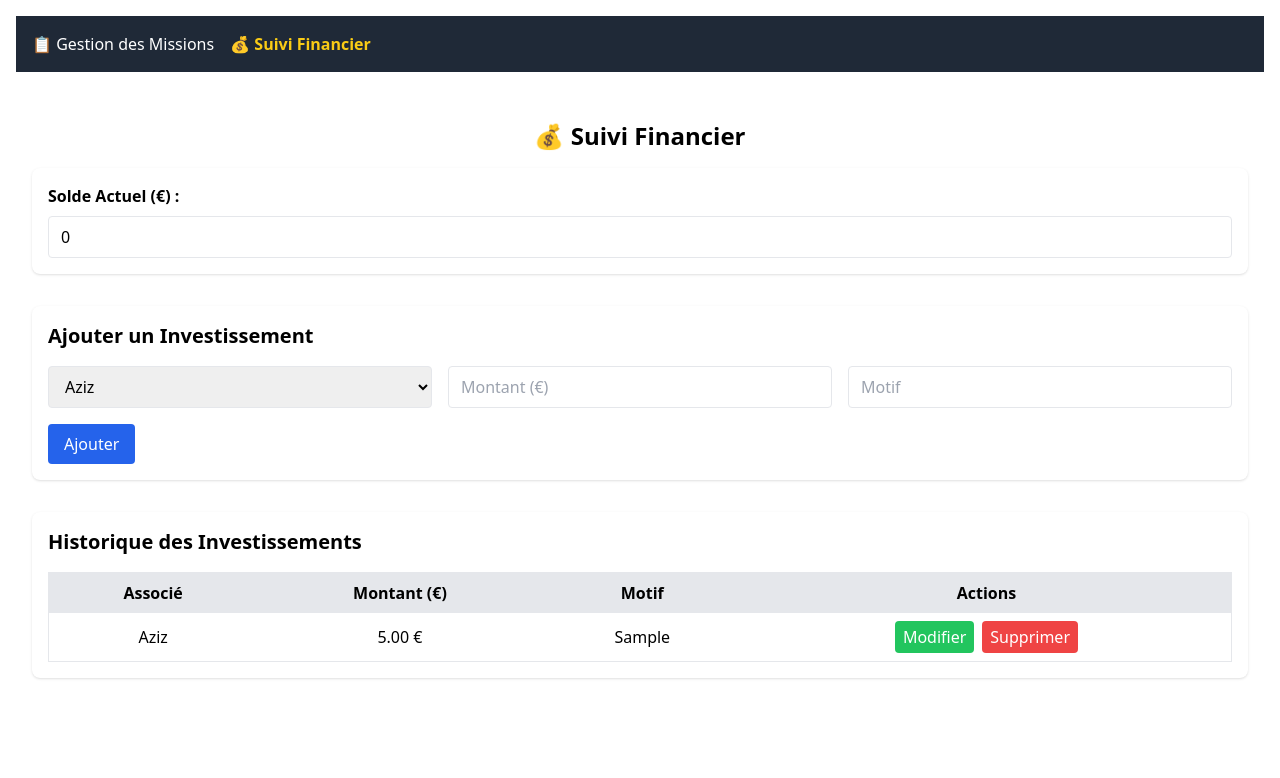
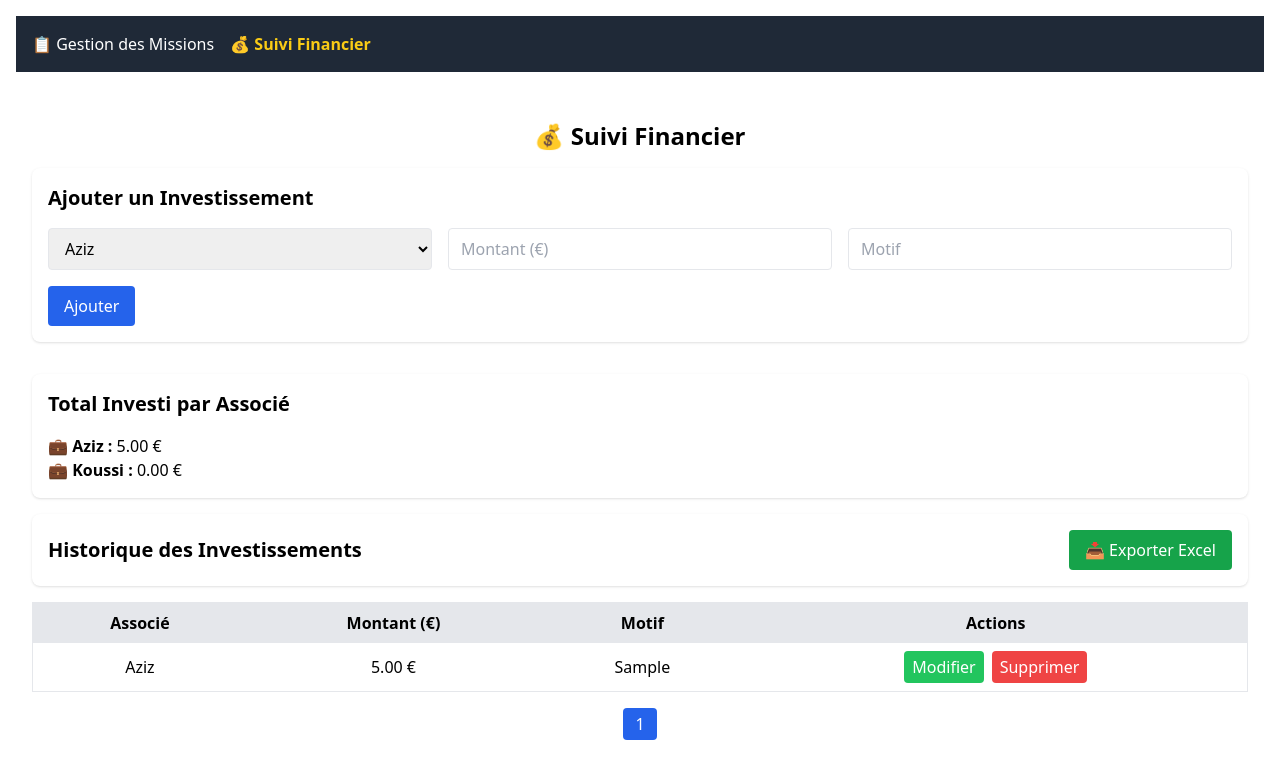
Before and after one commit to azizbelkacemi96/The_Movers, a React (Create React App) app: page /finance in a window 1280 px wide. Both pictures are taken after typing "5", "Sample" into the empty fields and a click on the button "Ajouter". Shown: the top 778 px of the page. Built offline with nearby package versions, Linux system fonts and the light colour scheme.

Commit message:
add export exel on finance

```diff
--- a/src/App.js
+++ b/src/App.js
@@ -47,6 +47,10 @@ function MainLayout() {
     setIsModalOpen(false);
   };
 
+  // Tri des missions par ordre chronologique décroissant
+  const missionsTriees = [...(missionsFiltrees.length > 0 ? missionsFiltrees : missions)]
+    .sort((a, b) => new Date(b.date) - new Date(a.date));
+
   return (
     <div className="container mx-auto p-4">
       <nav className="bg-gray-800 p-4 mb-4 text-white flex justify-between">
@@ -72,9 +76,7 @@ function MainLayout() {
           path="/"
           element={
             <>
-              <MissionForm
-                addMission={addMission}
-              />
+              <MissionForm addMission={addMission} />
               <MissionFilter
                 onFilter={(filters) => {
                   let resultats = [...missions];
@@ -101,7 +103,7 @@ function MainLayout() {
                 clients={missions.map(m => m.client).filter(Boolean)}
               />
               <MissionList
-                missions={missionsFiltrees.length > 0 ? missionsFiltrees : missions}
+                missions={missionsTriees}
                 deleteMission={deleteMission}
                 editMission={editMission}
               />
--- a/src/components/Finance.js
+++ b/src/components/Finance.js
@@ -1,14 +1,26 @@
 import React, { useState, useEffect } from 'react';
 import InvestissementEditModal from './InvestissementEditModal';
+import * as XLSX from 'xlsx';
+import { saveAs } from 'file-saver';
 
 function Finance() {
-  const [solde, setSolde] = useState(0);
-  const [investissements, setInvestissements] = useState([]);
+  const [investissements, setInvestissements] = useState(() => {
+    const saved = localStorage.getItem("investissements");
+    return saved ? JSON.parse(saved) : [];
+  });
+
   const [newInvestissement, setNewInvestissement] = useState({
     associe: 'Aziz', montant: '', motif: ''
   });
+
   const [isModalOpen, setIsModalOpen] = useState(false);
   const [currentInvestissement, setCurrentInvestissement] = useState(null);
+  const [currentPage, setCurrentPage] = useState(1);
+  const investissementsParPage = 5;
+
+  useEffect(() => {
+    localStorage.setItem("investissements", JSON.stringify(investissements));
+  }, [investissements]);
 
   const handleChange = (e) => {
     const { name, value } = e.target;
@@ -50,16 +62,24 @@ function Finance() {
     .filter(inv => inv.associe === nom)
     .reduce((total, inv) => total + inv.montant, 0).toFixed(2);
 
+  const indexDernier = currentPage * investissementsParPage;
+  const indexPremier = indexDernier - investissementsParPage;
+  const investissementsCourants = investissements.slice(indexPremier, indexDernier);
+  const totalPages = Math.ceil(investissements.length / investissementsParPage);
+
+  const exportToExcel = () => {
+    const worksheet = XLSX.utils.json_to_sheet(investissements);
+    const workbook = XLSX.utils.book_new();
+    XLSX.utils.book_append_sheet(workbook, worksheet, "Investissements");
+
+    const excelBuffer = XLSX.write(workbook, { bookType: 'xlsx', type: 'array' });
+    const data = new Blob([excelBuffer], { type: 'application/octet-stream' });
+    saveAs(data, `investissements_${new Date().toISOString().slice(0,10)}.xlsx`);
+  };
+
   return (
     <div className="container mx-auto p-4">
       <h1 className="text-2xl font-bold text-center my-4">💰 Suivi Financier</h1>
-
-      <div className="bg-white shadow p-4 rounded-lg mb-8">
-        <label className="font-semibold">Solde Actuel (€) :</label>
-        <input type="number" className="border rounded px-3 py-2 w-full mt-2"
-          value={solde} onChange={(e) => setSolde(parseFloat(e.target.value) || 0)}
-        />
-      </div>
 
       <div className="bg-white shadow p-4 rounded-lg mb-8">
         <h2 className="text-xl font-semibold mb-4">Ajouter un Investissement</h2>
@@ -82,9 +102,18 @@ function Finance() {
         <button className="bg-blue-600 text-white px-4 py-2 rounded" onClick={addInvestissement}>Ajouter</button>
       </div>
 
-      <div className="bg-white shadow p-4 rounded-lg">
-        <h2 className="text-xl font-semibold mb-4">Historique des Investissements</h2>
-        <table className="min-w-full table-auto border">
+      <div className="bg-white shadow p-4 rounded-lg mb-4">
+        <h2 className="text-xl font-semibold mb-4">Total Investi par Associé</h2>
+        <p>💼 <strong>Aziz :</strong> {totalInvestiParAssocie('Aziz')} €</p>
+        <p>💼 <strong>Koussi :</strong> {totalInvestiParAssocie('Koussi')} €</p>
+      </div>
+
+      <div className="bg-white shadow p-4 rounded-lg flex justify-between items-center">
+        <h2 className="text-xl font-semibold">Historique des Investissements</h2>
+        <button onClick={exportToExcel} className="bg-green-600 text-white px-4 py-2 rounded">📥 Exporter Excel</button>
+      </div>
+
+      <table className="min-w-full table-auto border my-4">
         <thead className="bg-gray-200">
           <tr>
             <th className="px-4 py-2">Associé</th>
@@ -94,19 +123,28 @@ function Finance() {
           </tr>
         </thead>
         <tbody>
-            {investissements.map((inv, idx) => (
+          {investissementsCourants.map((inv, idx) => (
             <tr key={idx} className="text-center border-b hover:bg-gray-100">
               <td className="px-4 py-2">{inv.associe}</td>
               <td className="px-4 py-2">{inv.montant.toFixed(2)} €</td>
               <td className="px-4 py-2">{inv.motif}</td>
               <td className="px-4 py-2">
-                  <button className="bg-green-500 text-white px-2 py-1 rounded mr-2" onClick={() => editInvestissement(idx)}>Modifier</button>
-                  <button className="bg-red-500 text-white px-2 py-1 rounded" onClick={() => deleteInvestissement(idx)}>Supprimer</button>
+                <button className="bg-green-500 text-white px-2 py-1 rounded mr-2" onClick={() => editInvestissement(indexPremier + idx)}>Modifier</button>
+                <button className="bg-red-500 text-white px-2 py-1 rounded" onClick={() => deleteInvestissement(indexPremier + idx)}>Supprimer</button>
               </td>
             </tr>
           ))}
         </tbody>
       </table>
+
+      <div className="flex justify-center mt-4">
+        {[...Array(totalPages)].map((_, i) => (
+          <button key={i} onClick={() => setCurrentPage(i + 1)}
+            className={`px-3 py-1 mx-1 rounded ${currentPage === i + 1 ? 'bg-blue-600 text-white' : 'bg-gray-200'}`}
+          >
+            {i + 1}
+          </button>
+        ))}
       </div>
 
       <InvestissementEditModal
--- a/src/components/MissionList.js
+++ b/src/components/MissionList.js
@@ -1,9 +1,20 @@
-import React from 'react';
+import React, { useState } from 'react';
 import * as XLSX from 'xlsx';
 import { saveAs } from 'file-saver';
 
 function MissionList({ missions, deleteMission, editMission }) {
+  const [currentPage, setCurrentPage] = useState(1);
+  const missionsParPage = 10;
 
+  // Calcul des index pour la pagination
+  const indexDerniereMission = currentPage * missionsParPage;
+  const indexPremiereMission = indexDerniereMission - missionsParPage;
+  const missionsCourantes = missions.slice(indexPremiereMission, indexDerniereMission);
+
+  // Changement de page
+  const paginate = (pageNumber) => setCurrentPage(pageNumber);
+
+  // Fonction export Excel
   const exportToExcel = () => {
     const worksheet = XLSX.utils.json_to_sheet(missions);
     const workbook = XLSX.utils.book_new();
@@ -13,6 +24,9 @@ function MissionList({ missions, deleteMission, editMission }) {
     const data = new Blob([excelBuffer], { type: 'application/octet-stream' });
     saveAs(data, `missions_${new Date().toISOString().slice(0,10)}.xlsx`);
   };
+
+  // Calcul nombre total de pages
+  const totalPages = Math.ceil(missions.length / missionsParPage);
 
   return (
     <div className="bg-white shadow p-4 rounded-lg">
@@ -40,8 +54,8 @@ function MissionList({ missions, deleteMission, editMission }) {
           </tr>
         </thead>
         <tbody>
-          {missions.length > 0 ? (
-            missions.map((mission, index) => (
+          {missionsCourantes.length > 0 ? (
+            missionsCourantes.map((mission, index) => (
               <tr key={index} className="text-center border-b hover:bg-gray-100">
                 <td className="px-4 py-2">{mission.type}</td>
                 <td className="px-4 py-2">{mission.date}</td>
@@ -54,8 +68,8 @@ function MissionList({ missions, deleteMission, editMission }) {
                 <td className="px-4 py-2">{mission.resultatHT} €</td>
                 <td className="px-4 py-2">{mission.resultatTTC} €</td>
                 <td className="px-4 py-2 flex gap-2">
-                  <button className="bg-green-500 text-white px-2 py-1 rounded" onClick={() => editMission(index)}>Modifier</button>
-                  <button className="bg-red-500 text-white px-2 py-1 rounded" onClick={() => deleteMission(index)}>Supprimer</button>
+                  <button className="bg-green-500 text-white px-2 py-1 rounded" onClick={() => editMission(index + indexPremiereMission)}>Modifier</button>
+                  <button className="bg-red-500 text-white px-2 py-1 rounded" onClick={() => deleteMission(index + indexPremiereMission)}>Supprimer</button>
                 </td>
               </tr>
             ))
@@ -66,6 +80,17 @@ function MissionList({ missions, deleteMission, editMission }) {
           )}
         </tbody>
       </table>
+
+      {/* Pagination */}
+      <div className="flex justify-center mt-4">
+        {[...Array(totalPages)].map((_, i) => (
+          <button key={i} onClick={() => paginate(i + 1)}
+            className={`px-3 py-1 mx-1 rounded ${currentPage === i + 1 ? 'bg-blue-600 text-white' : 'bg-gray-200'}`}
+          >
+            {i + 1}
+          </button>
+        ))}
+      </div>
     </div>
   );
 }
```
Lines whose indentation alone changed are shown as unchanged.
